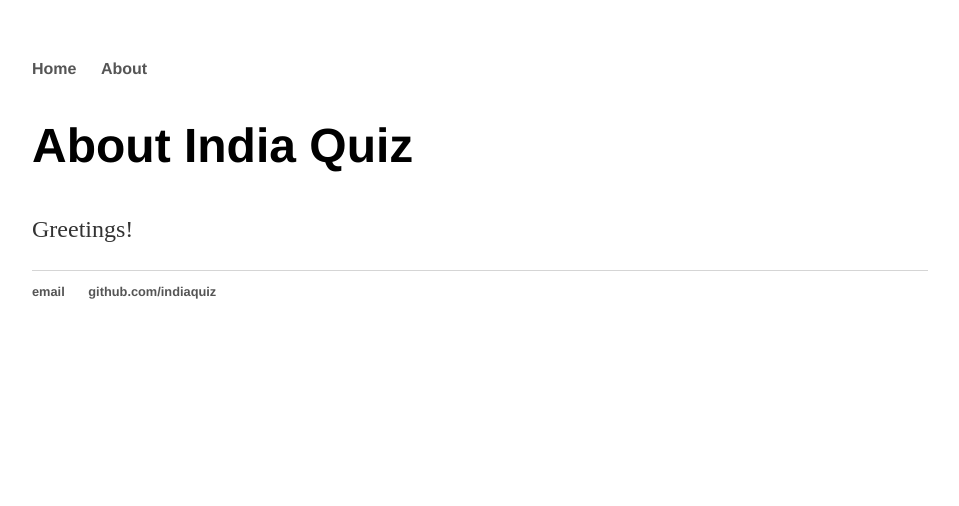
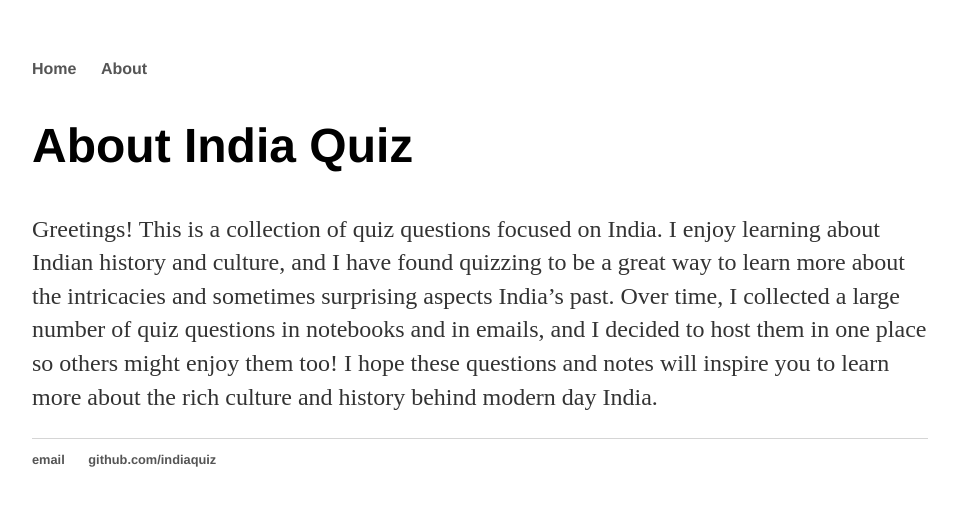
Before and after one commit to indiaquiz/indiaquiz.github.io, a Jekyll site: the page built from about/me.md, in a window 1280 px wide. Shown: the top 506 px of the page, without its empty margins (160-1119 px from the left). Built offline with Jekyll 4.4.1, drawn with Linux system fonts in a browser that asks for light colours.

Commit message:
Update me.md

```diff
--- a/about/me.md
+++ b/about/me.md
@@ -3,4 +3,4 @@
 title: About India Quiz
 ---
 
-Greetings!
+Greetings! This is a collection of quiz questions focused on India. I enjoy learning about Indian history and culture, and I have found quizzing to be a great way to learn more about the intricacies and sometimes surprising aspects India's past. Over time, I collected a large number of quiz questions in notebooks and in emails, and I decided to host them in one place so others might enjoy them too! I hope these questions and notes will inspire you to learn more about the rich culture and history behind modern day India.
```
